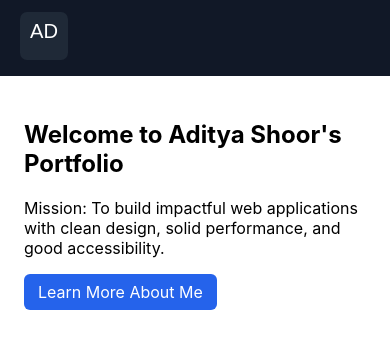
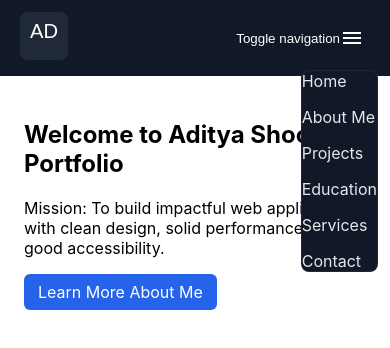
Before and after one commit to adityashoor/Assignment1, a React (Create React App) app: page / in a window 390 px wide. Shown: the top 348 px of the page. Built offline with nearby package versions, Linux system fonts and the light colour scheme.

Commit message:
Add mobile hamburger menu to Navbar and responsive nav styles

```diff
--- a/src/components/Navbar.js
+++ b/src/components/Navbar.js
@@ -1,22 +1,37 @@
 import { Link } from "react-router-dom";
+import { useState } from "react";
 import logo from "../assets/logo.svg";
 
-// Navigation bar component
-// Provides links to all portfolio pages required by the assignment
+// Navigation bar component with a simple hamburger menu for small screens.
 export default function Navbar() {
+  const [open, setOpen] = useState(false);
+
   return (
     <header>
       <nav className="navbar" role="navigation" aria-label="Main navigation">
-        <Link to="/" className="logo-link" aria-label="Home">
+        <Link to="/" className="logo-link" aria-label="Home" onClick={() => setOpen(false)}>
           <img src={logo} alt="Aditya Shoor logo" className="logo" />
         </Link>
-        <ul>
-          <li><Link to="/">Home</Link></li>
-          <li><Link to="/about">About Me</Link></li>
-          <li><Link to="/projects">Projects</Link></li>
-          <li><Link to="/education">Education</Link></li>
-          <li><Link to="/services">Services</Link></li>
-          <li><Link to="/contact">Contact</Link></li>
+
+        <button
+          className="nav-toggle"
+          aria-controls="primary-navigation"
+          aria-expanded={open}
+          onClick={() => setOpen(o => !o)}
+        >
+          <span className="sr-only">Toggle navigation</span>
+          <svg width="24" height="24" viewBox="0 0 24 24" aria-hidden="true">
+            <path fill="currentColor" d="M3 6h18v2H3V6zm0 5h18v2H3v-2zm0 5h18v2H3v-2z" />
+          </svg>
+        </button>
+
+        <ul id="primary-navigation" className={open ? "nav-links open" : "nav-links"}>
+          <li><Link to="/" onClick={() => setOpen(false)}>Home</Link></li>
+          <li><Link to="/about" onClick={() => setOpen(false)}>About Me</Link></li>
+          <li><Link to="/projects" onClick={() => setOpen(false)}>Projects</Link></li>
+          <li><Link to="/education" onClick={() => setOpen(false)}>Education</Link></li>
+          <li><Link to="/services" onClick={() => setOpen(false)}>Services</Link></li>
+          <li><Link to="/contact" onClick={() => setOpen(false)}>Contact</Link></li>
         </ul>
       </nav>
     </header>
--- a/src/index.css
+++ b/src/index.css
@@ -72,7 +72,33 @@ form input, form textarea {
 }
 
 @media (max-width: 640px) {
-  .navbar ul {
-    display: none; /* simple mobile collapse - can be improved later */
+  .nav-toggle {
+    display: inline-flex;
+    align-items: center;
+    justify-content: center;
+    background: transparent;
+    border: none;
+    color: #ffffff;
+    cursor: pointer;
   }
+
+  .nav-links {
+    position: absolute;
+    top: 70px;
+    right: 12px;
+    background: #111827;
+    border: 1px solid rgba(255,255,255,0.06);
+    padding: 12px;
+    border-radius: 8px;
+    display: none;
+    flex-direction: column;
+    gap: 8px;
+    z-index: 1000;
+  }
+
+  .nav-links.open {
+    display: flex;
+  }
+
+  .nav-links a { color: #e5e7eb }
 }
```
